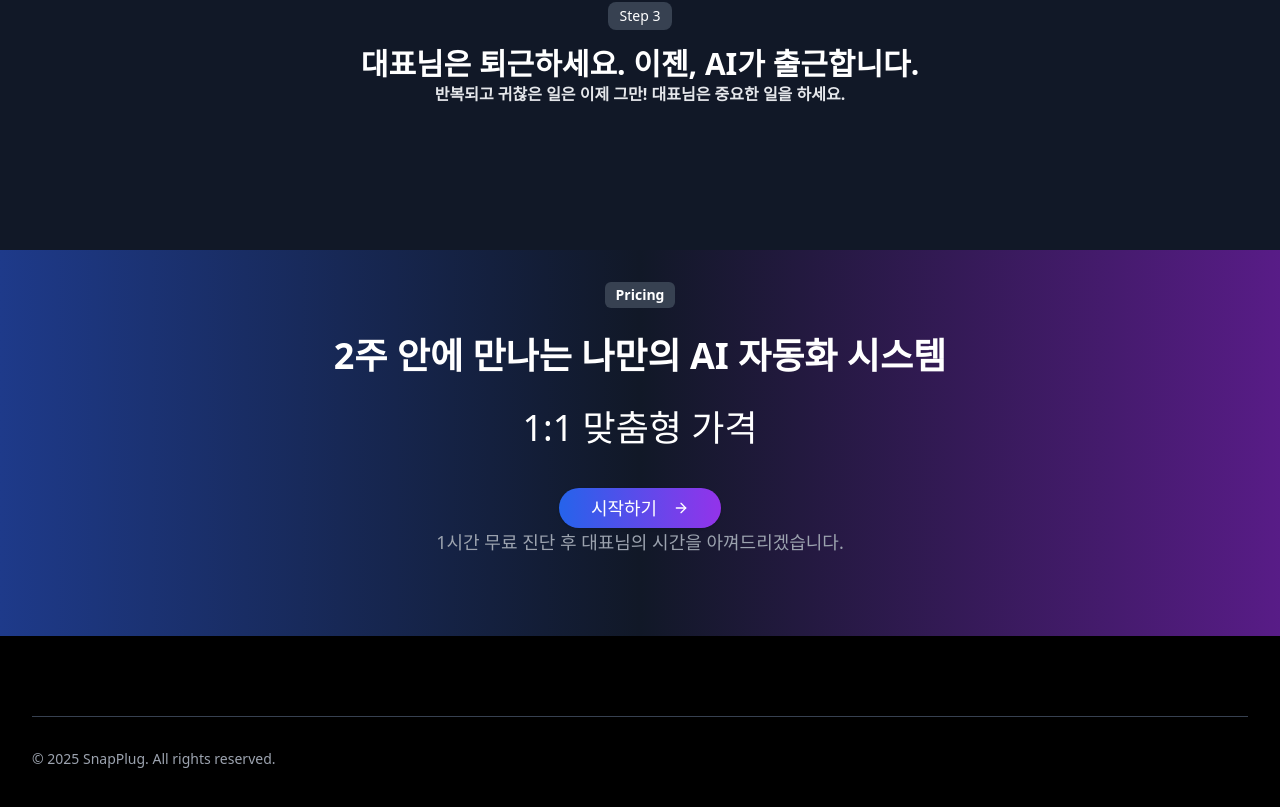
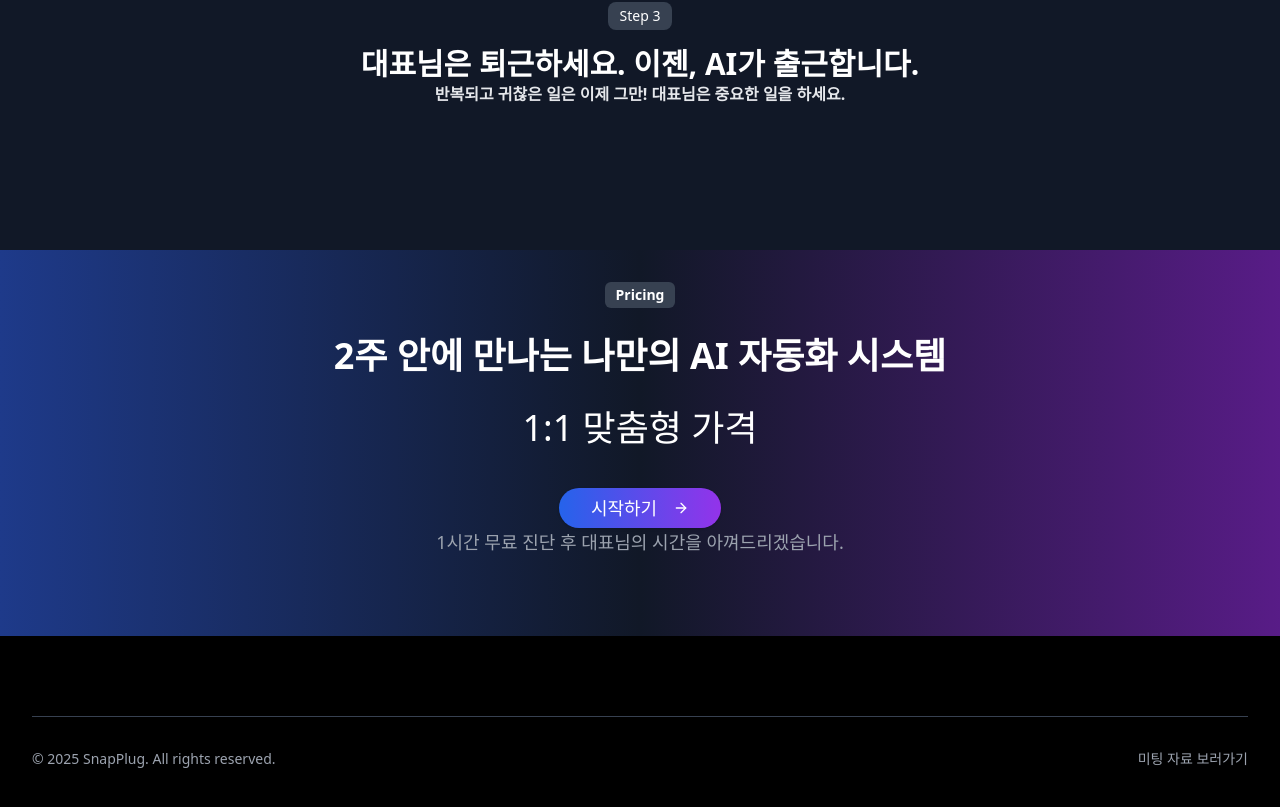
Before and after one commit to SnapPlug/SnapPlugOfficial, a Next.js app: page / in a window 1280 px wide. Shown: the part 5892-6699 px from the top of the page. Built offline with nearby package versions, Linux system fonts and the light colour scheme; no server answers.

Commit message:
feat: Update deployment with latest optimizations

```diff
--- a/src/app/page.tsx
+++ b/src/app/page.tsx
@@ -735,7 +735,9 @@ function Footer() {
           <p className="text-gray-400 text-sm">
             © 2025 SnapPlug. All rights reserved.
           </p>
-
+          <p className="text-gray-400 text-sm">
+            <Link href="/presentation">미팅 자료 보러가기</Link>
+          </p>
         </div>
       </div>
     </footer>
```
